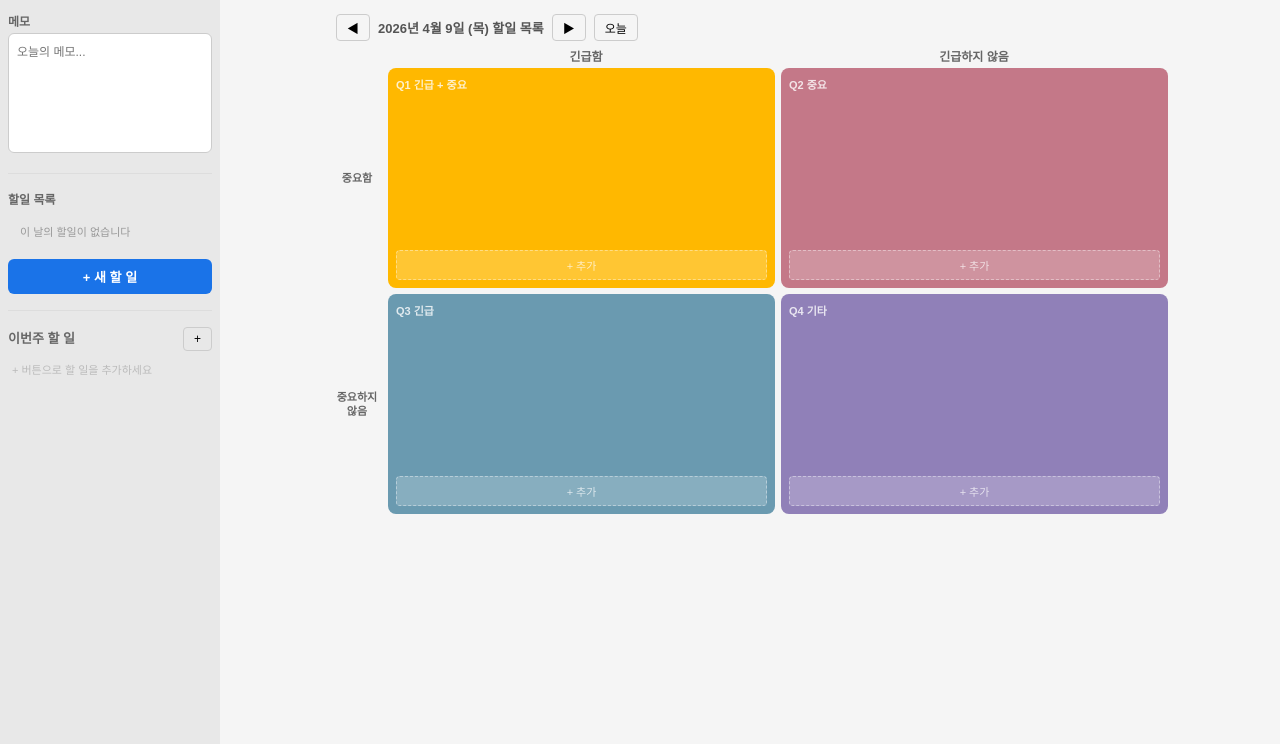
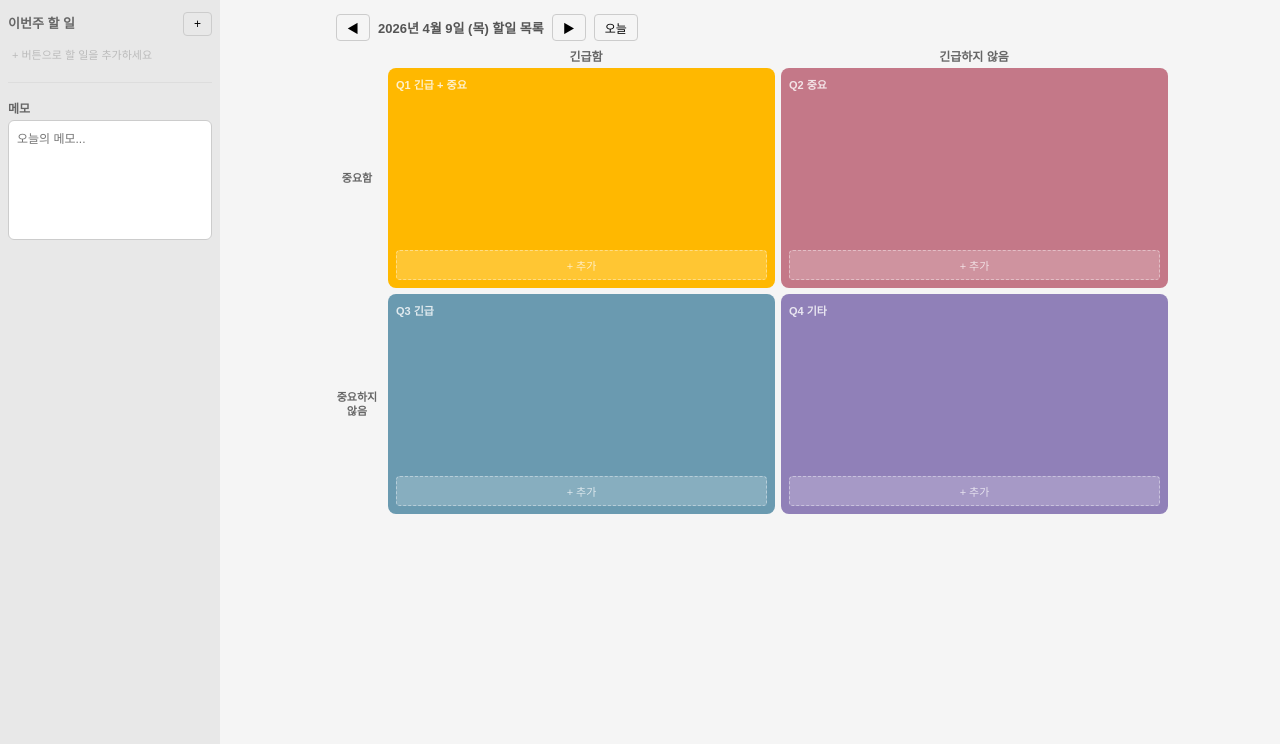
Before and after one commit to ahyeon2479-beep/todo-matrix-, a Flask app: page / in a window 1280 px wide. Shown: the part 56-800 px from the top of the page. Run offline with Flask 3, Linux system fonts and the light colour scheme; the visitor is signed in with stand-in values (Sample User, id 1); data that the repository does not hold is empty.

Commit message:
사이드바: 할일 목록 제거 + 이번주 할 일을 최상단으로 이동
Co-Authored-By: Claude Opus 4.6 (1M context) <noreply@anthropic.com>

```diff
--- a/static/js/app.js
+++ b/static/js/app.js
@@ -67,7 +67,6 @@ function setupHeader() {
         btn.addEventListener('click', () => showView(btn.dataset.view));
     });
     document.getElementById('btnAddTodo').addEventListener('click', () => openTodoModal());
-    document.getElementById('sidebarAddBtn').addEventListener('click', () => openTodoModal());
     document.getElementById('showCompleted').addEventListener('change', refreshMatrix);
 
     // Hamburger
@@ -228,6 +227,7 @@ async function refreshMatrix() {
 
 function refreshSummary(todos, show) {
     const $s = document.getElementById('todoSummary');
+    if (!$s) return;
     $s.innerHTML = '';
     const groups = [
         {u:true,i:true,color:'#FFB800',label:'Q1 긴급+중요'},
--- a/templates/index.html
+++ b/templates/index.html
@@ -46,22 +46,16 @@
             <div class="matrix-layout">
                 <aside class="sidebar">
                     <div class="sidebar-section">
-                        <h3>메모</h3>
-                        <textarea id="memoBox" placeholder="오늘의 메모..."></textarea>
-                    </div>
-                    <hr>
-                    <div class="sidebar-section">
-                        <h3>할일 목록</h3>
-                        <div id="todoSummary"></div>
-                    </div>
-                    <button class="btn-primary btn-full" id="sidebarAddBtn">+ 새 할 일</button>
-                    <hr>
-                    <div class="sidebar-section">
                         <div class="weekly-header">
                             <h3>이번주 할 일</h3>
                             <button class="btn-sm" id="weeklyAddBtn">+</button>
                         </div>
                         <div id="weeklyList" class="weekly-list"></div>
+                    </div>
+                    <hr>
+                    <div class="sidebar-section">
+                        <h3>메모</h3>
+                        <textarea id="memoBox" placeholder="오늘의 메모..."></textarea>
                     </div>
                 </aside>
                 <div class="matrix-main">
```
